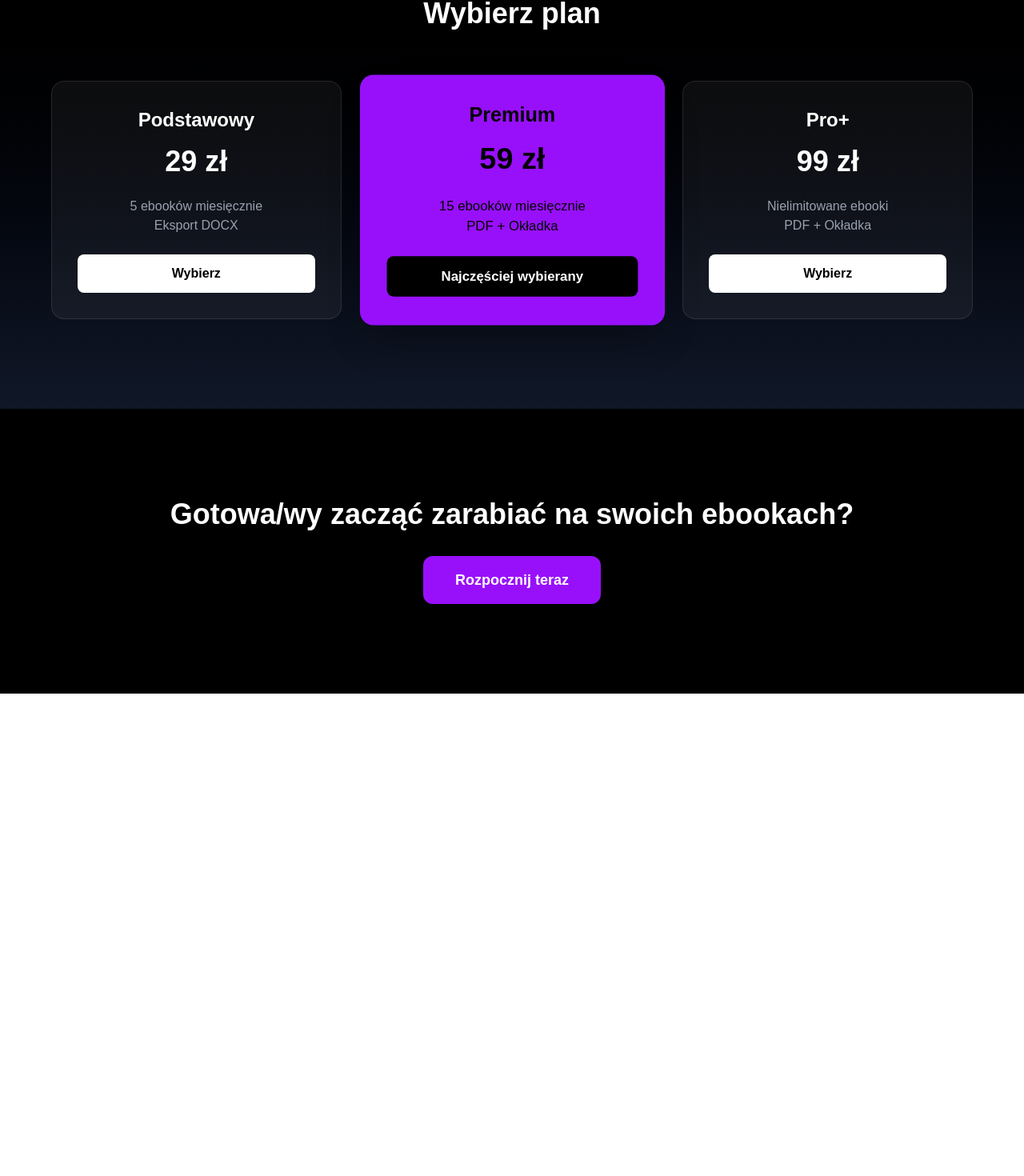
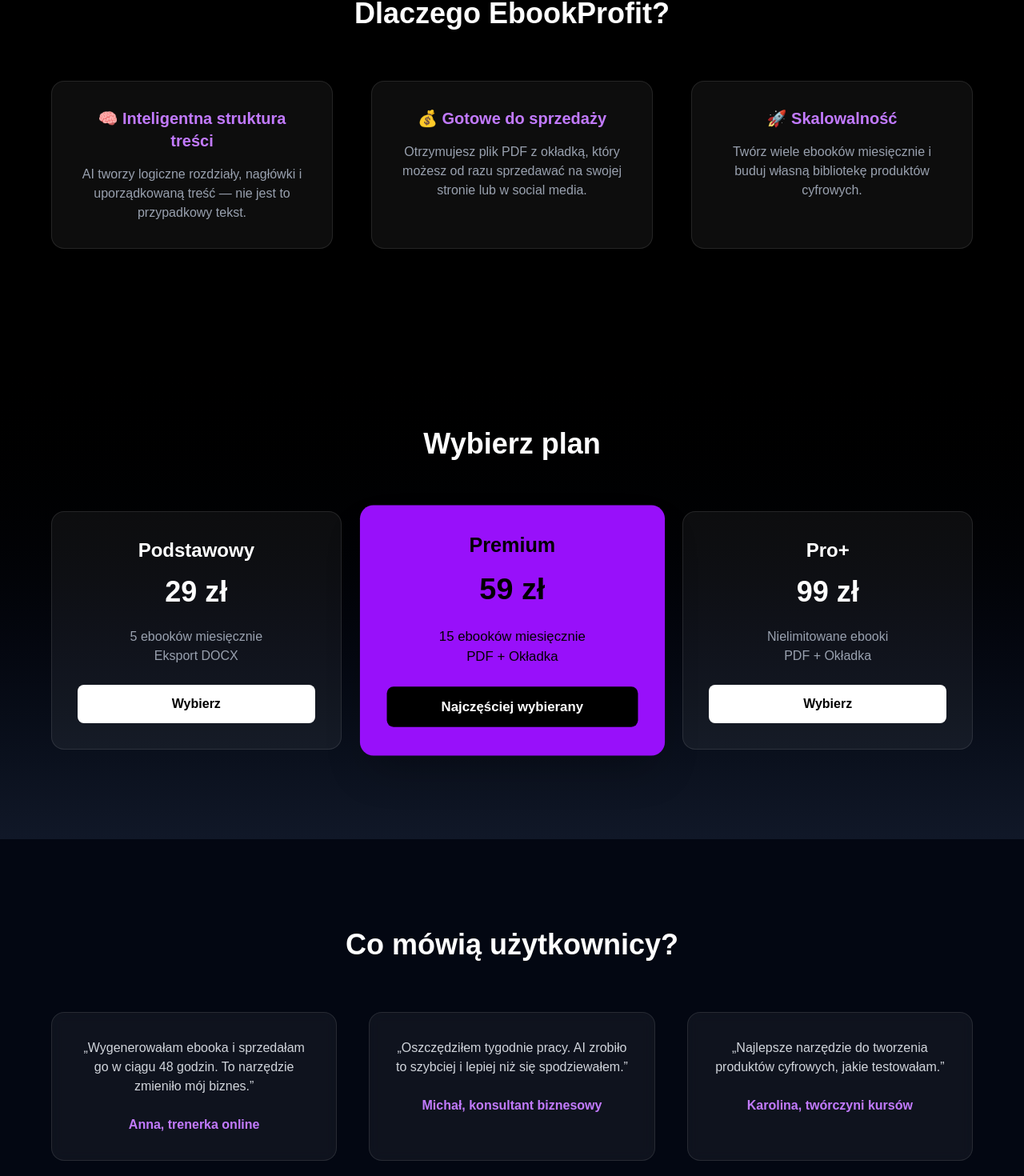
Before and after one commit to olaastolarczuk-eng/ebookprofit, a Next.js app: page / in a window 1280 px wide. Shown: the part 1269-2739 px from the top of the page at 80% size. Before the commit the page ends 2136 px from the top, so only its background shows below. Built offline with nearby package versions, Linux system fonts and the light colour scheme; no server answers.

Commit message:
Add why us and testimonials sections

```diff
--- a/app/page.tsx
+++ b/app/page.tsx
@@ -75,6 +75,45 @@ export default function Home() {
         </div>
 
       </section>
+      {/* ===== DLACZEGO MY ===== */}
+<section className="py-28 px-6 bg-black text-center">
+  <h2 className="text-4xl font-bold mb-16">
+    Dlaczego EbookProfit?
+  </h2>
+
+  <div className="grid md:grid-cols-3 gap-12 max-w-6xl mx-auto">
+
+    <div className="bg-white/5 p-8 rounded-2xl border border-white/10 hover:border-purple-500 transition">
+      <h3 className="text-xl font-semibold mb-4 text-purple-400">
+        🧠 Inteligentna struktura treści
+      </h3>
+      <p className="text-gray-400">
+        AI tworzy logiczne rozdziały, nagłówki i uporządkowaną treść —
+        nie jest to przypadkowy tekst.
+      </p>
+    </div>
+
+    <div className="bg-white/5 p-8 rounded-2xl border border-white/10 hover:border-purple-500 transition">
+      <h3 className="text-xl font-semibold mb-4 text-purple-400">
+        💰 Gotowe do sprzedaży
+      </h3>
+      <p className="text-gray-400">
+        Otrzymujesz plik PDF z okładką, który możesz od razu sprzedawać
+        na swojej stronie lub w social media.
+      </p>
+    </div>
+
+    <div className="bg-white/5 p-8 rounded-2xl border border-white/10 hover:border-purple-500 transition">
+      <h3 className="text-xl font-semibold mb-4 text-purple-400">
+        🚀 Skalowalność
+      </h3>
+      <p className="text-gray-400">
+        Twórz wiele ebooków miesięcznie i buduj własną bibliotekę produktów cyfrowych.
+      </p>
+    </div>
+
+  </div>
+</section>
 
       {/* ===== CENNIK ===== */}
       <section className="py-28 px-6 bg-gradient-to-b from-black to-gray-900 text-center">
@@ -135,6 +174,47 @@ export default function Home() {
 
         </div>
       </section>
+      {/* ===== OPINIE ===== */}
+<section className="py-28 px-6 bg-gray-950 text-center">
+  <h2 className="text-4xl font-bold mb-16">
+    Co mówią użytkownicy?
+  </h2>
+
+  <div className="grid md:grid-cols-3 gap-10 max-w-6xl mx-auto">
+
+    <div className="bg-white/5 p-8 rounded-2xl border border-white/10 backdrop-blur">
+      <p className="text-gray-300 mb-6">
+        „Wygenerowałam ebooka i sprzedałam go w ciągu 48 godzin.
+        To narzędzie zmieniło mój biznes.”
+      </p>
+      <p className="text-purple-400 font-semibold">
+        Anna, trenerka online
+      </p>
+    </div>
+
+    <div className="bg-white/5 p-8 rounded-2xl border border-white/10 backdrop-blur">
+      <p className="text-gray-300 mb-6">
+        „Oszczędziłem tygodnie pracy. AI zrobiło to szybciej i lepiej
+        niż się spodziewałem.”
+      </p>
+      <p className="text-purple-400 font-semibold">
+        Michał, konsultant biznesowy
+      </p>
+    </div>
+
+    <div className="bg-white/5 p-8 rounded-2xl border border-white/10 backdrop-blur">
+      <p className="text-gray-300 mb-6">
+        „Najlepsze narzędzie do tworzenia produktów cyfrowych,
+        jakie testowałam.”
+      </p>
+      <p className="text-purple-400 font-semibold">
+        Karolina, twórczyni kursów
+      </p>
+    </div>
+
+  </div>
+</section>
+
 
       {/* ===== CTA ===== */}
       <section className="py-28 text-center px-6">
```
